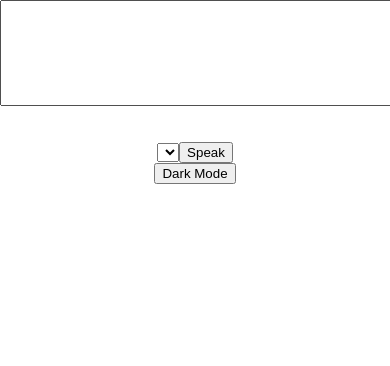
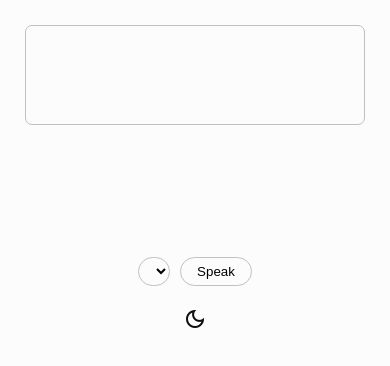
Before and after one commit to telesleo/bilingual-reader, a React (Create React App) app: page / in a window 390 px wide. Shown: the top 366 px of the page. Built offline with nearby package versions, Linux system fonts and the light colour scheme.

Commit message:
Adjust element spacing and color scheme of the Reader page

```diff
--- a/public/index.html
+++ b/public/index.html
@@ -24,6 +24,7 @@
       work correctly both with client-side routing and a non-root public URL.
       Learn how to configure a non-root public URL by running `npm run build`.
     -->
+    <link rel="stylesheet" href="https://fonts.googleapis.com/css2?family=Material+Symbols+Outlined:opsz,wght,FILL,GRAD@48,400,0,0" />
     <title>Bilingual Text Reader</title>
   </head>
   <body>
--- a/src/index.css
+++ b/src/index.css
@@ -1,4 +1,10 @@
 body {
   margin: 0;
   text-align: center;
+  font-family: sans-serif;
 }
+
+p, textarea {
+  font-family: serif;
+  font-size: 16px;
+}
--- a/src/index.jsx
+++ b/src/index.jsx
@@ -3,6 +3,7 @@ import ReactDOM from 'react-dom/client';
 import './index.css';
 import App from './App';
 import reportWebVitals from './reportWebVitals';
+import './global-variables.css';
 
 const root = ReactDOM.createRoot(document.getElementById('root'));
 root.render(
--- a/src/pages/Reader/index.jsx
+++ b/src/pages/Reader/index.jsx
@@ -139,7 +139,7 @@ export default function Reader() {
           }
         </p>
       </div>
-      <div>
+      <div id={styles['voice-container']}>
         <select
           translate="no"
           className={`${'notranslate'} ${styles['voice-select']}`}
@@ -160,7 +160,7 @@ export default function Reader() {
         </select>
         <button
           translate="no"
-          className="notranslate"
+          className={`${'notranslate'} ${styles['speak-button']}`}
           type="button"
           onClick={() => {
             if (isPlaying) stop();
@@ -170,7 +170,18 @@ export default function Reader() {
           {(isPlaying) ? 'Stop' : 'Speak'}
         </button>
       </div>
-      <button type="button" onClick={toggleDarkMode}>{(darkMode) ? 'Light Mode' : 'Dark Mode'}</button>
+      <button id={styles['dark-mode-button']} type="button" onClick={toggleDarkMode}>
+        {(darkMode) ? (
+          <span className="material-symbols-outlined">
+            light_mode
+          </span>
+        ) : (
+          <span className="material-symbols-outlined">
+            dark_mode
+          </span>
+        )}
+
+      </button>
     </div>
   );
 }
--- a/src/pages/Reader/reader.module.css
+++ b/src/pages/Reader/reader.module.css
@@ -1,8 +1,48 @@
+body {
+  background-color: var(--background);
+}
+
+#bilingual-text-reader {
+  padding: 35px;
+  display: flex;
+  flex-direction: column;
+  justify-content: start;
+  align-items: center;
+  gap: 20px;
+  box-sizing: border-box;
+  min-height: 100vh;
+}
+
+.dark-mode #bilingual-text-reader {
+  background-color: var(--dark-mode-background);
+}
+
 #text-input {
+  box-sizing: border-box;
   resize: none;
-  max-width: 500px;
+  max-width: 1000px;
   width: 100%;
   height: 100px;
+  border: 1px solid var(--color2);
+  outline: none;
+  border-radius: 7px;
+  padding: 15px;
+
+  scrollbar-width: thin;
+  scrollbar-color: var(--color2);
+}
+
+#text-input:focus {
+  height: 250px;
+}
+
+#text-input::-webkit-scrollbar {
+  width: 10px;
+}
+
+#text-input::-webkit-scrollbar-thumb {
+  background-color: var(--color2);
+  border-radius: 5px;
 }
 
 #text-container {
@@ -11,12 +51,116 @@
   justify-content: center;
   align-items: start;
   gap: 20px;
+  max-width: 1000px;
+  margin: 30px auto;
+}
+
+#text-container > * {
+  flex: 1;
+  text-align: start;
 }
 
 .highlighted-text {
-  background-color: lightgray;
+  background-color: var(--highlight-color);
 }
 
 .sentence {
   white-space: pre-line;
 }
+
+#voice-container {
+  display: flex;
+  flex-direction: row;
+  justify-content: center;
+  align-items: center;
+  flex-wrap: wrap;
+}
+
+.voice-select {
+  background-color: var(--background);
+  border-radius: 20px 0 0 20px;
+  border: 1px solid var(--color2);
+  border-right: none;
+  outline: none;
+  padding: 5px;
+}
+
+.voice-select:active {
+  border-radius: 0 0 0 20px;
+}
+
+.speak-button {
+  background-color: var(--background);
+  border-radius: 0 20px 20px 0;
+  border: 1px solid var(--color2);
+  outline: none;
+  padding: 6px 16px;
+}
+
+#dark-mode-button {
+  background-color: inherit;
+  border: none;
+  color: var(--color);
+}
+
+/* dark mode */
+
+.dark-mode {
+  background-color: var(--dark-mode-background);
+  color: var(--dark-mode-color);
+}
+
+.dark-mode .highlighted-text {
+  background-color: var(--dark-mode-highlight-color);
+}
+
+.dark-mode .voice-select {
+  background-color: var(--dark-mode-background);
+  color: var(--dark-mode-color);
+}
+
+.dark-mode .text-input {
+  background-color: var(--dark-mode-background);
+  color: var(--dark-mode-color);
+}
+
+.dark-mode .speak-button {
+  outline: none;
+  background-color: var(--dark-mode-background);
+  color: var(--dark-mode-color);
+}
+
+.dark-mode #text-input {
+  scrollbar-color: var(--dark-mode-color2);
+  border-color: var(--dark-mode-color2);
+}
+
+.dark-mode #text-input::-webkit-scrollbar-thumb {
+  background-color: var(--dark-mode-color2);
+  border-color: var(--dark-mode-color2);
+}
+
+.dark-mode #dark-mode-button {
+  color: var(--dark-mode-color);
+}
+
+/* mobile devices */
+
+@media screen and (max-width: 768px) {
+  #bilingual-text-reader {
+    padding: 25px;
+  }
+
+  #voice-container {
+    gap: 10px;
+  }
+
+  .voice-select {
+    border-radius: 20px;
+    border: 1px solid var(--color2);
+  }
+
+  .speak-button {
+    border-radius: 20px;
+  }
+}
```
